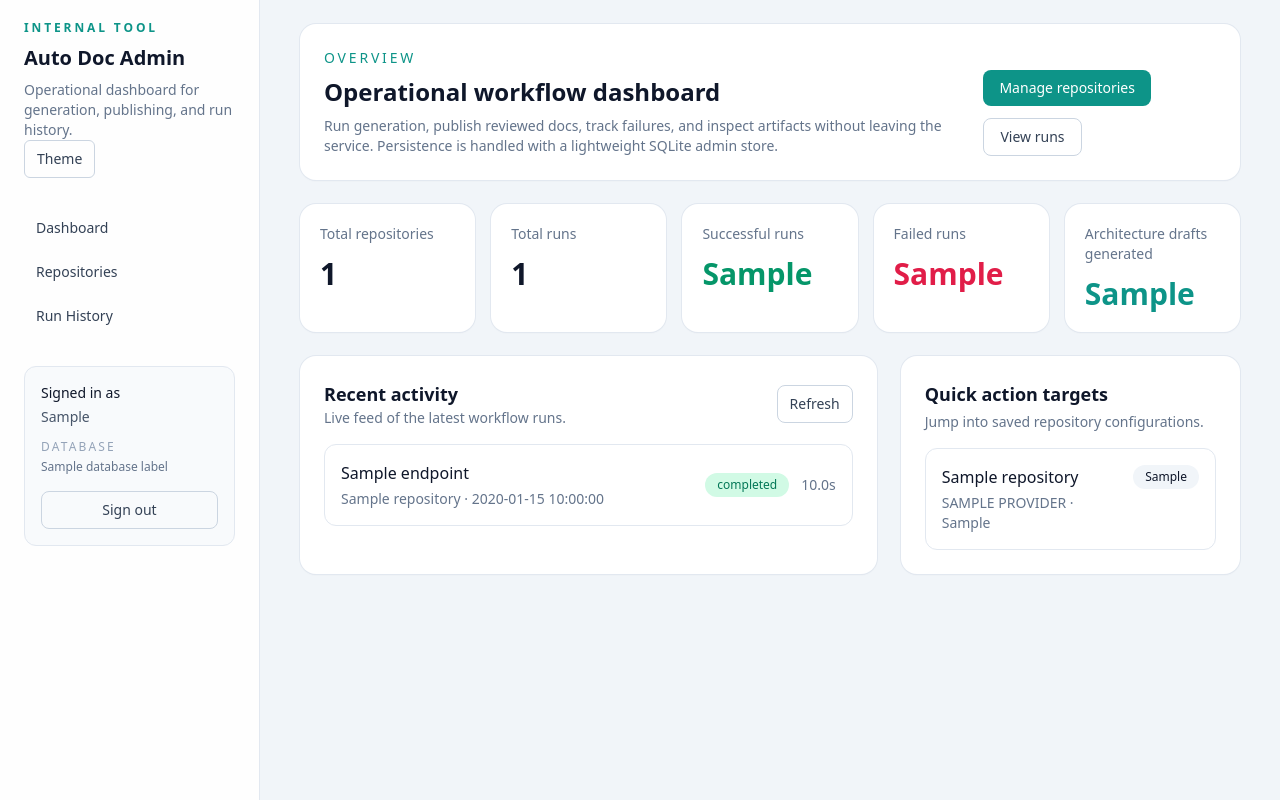
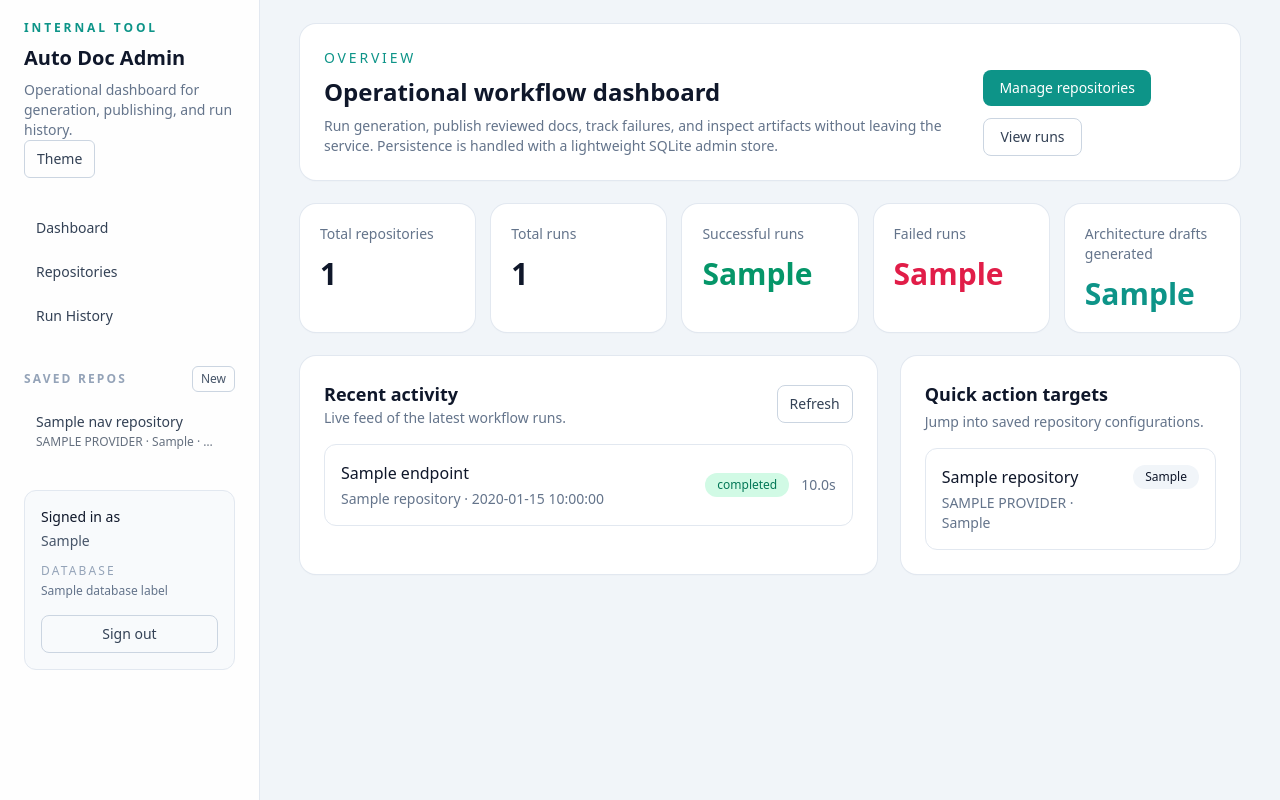
Before and after one commit to Digital-Metabolic-Twin-Centre/autodoc, a FastAPI app: template src/templates/admin/dashboard.html in a window 1280 px wide. Run offline with FastAPI, Linux system fonts and the light colour scheme; the template is opened without the code that fills it: most values are stand-ins (such as "Sample title", 1, 10 or a date in 2020); some libraries are stand-ins or nearby versions.

Commit message:
feat: add saved repo to sidebar

```diff
--- a/src/admin/router.py
+++ b/src/admin/router.py
@@ -99,6 +99,11 @@ def _is_htmx(request: Request) -> bool:
     return request.headers.get("HX-Request") == "true"
 
 
+def _navigation_repositories() -> list[RepositoryConfig]:
+    with SessionLocal() as session:
+        return session.scalars(select(RepositoryConfig).order_by(RepositoryConfig.name.asc())).all()
+
+
 def _template_response(
     request: Request,
     name: str,
@@ -110,6 +115,8 @@ def _template_response(
     csrf_token = get_or_create_csrf_token(request)
     context["csrf_token"] = csrf_token
     context["database_label"] = _database_label()
+    if context.get("admin_user") and "navigation_repositories" not in context:
+        context["navigation_repositories"] = _navigation_repositories()
     content = templates.get_template(name).render(context)
     response = HTMLResponse(content=content, status_code=status_code)
     ensure_csrf_token(request, response, csrf_token)
--- a/src/templates/admin/base.html
+++ b/src/templates/admin/base.html
@@ -80,6 +80,26 @@
           class="block rounded-lg px-3 py-2 text-sm {% if active_path.startswith('/admin/runs') %}bg-teal-600 text-white{% else %}text-slate-700 hover:bg-slate-100 dark:text-slate-200 dark:hover:bg-shell-800{% endif %}">Run
           History</a>
       </nav>
+      {% if navigation_repositories %}
+      <div class="mt-8">
+        <div class="flex items-center justify-between gap-3">
+          <p class="text-xs font-semibold uppercase tracking-[0.18em] text-slate-400 dark:text-slate-500">Saved repos</p>
+          <a href="/admin/repositories/new"
+            class="rounded-md border border-slate-300 px-2 py-1 text-xs font-medium text-slate-600 transition hover:border-teal-500 hover:text-slate-950 focus:outline-none focus:ring-2 focus:ring-teal-500/30 dark:border-slate-700 dark:text-slate-300 dark:hover:border-teal-400 dark:hover:text-white">New</a>
+        </div>
+        <div class="mt-3 max-h-72 space-y-1 overflow-y-auto pr-1">
+          {% for nav_repository in navigation_repositories %}
+          {% set repo_href = '/admin/repositories/' ~ nav_repository.id %}
+          <a href="{{ repo_href }}"
+            class="block rounded-lg px-3 py-2 text-sm {% if active_path == repo_href or active_path.startswith(repo_href ~ '/') %}bg-teal-50 text-teal-800 ring-1 ring-teal-200 dark:bg-teal-400/10 dark:text-teal-200 dark:ring-teal-400/30{% else %}text-slate-700 hover:bg-slate-100 dark:text-slate-200 dark:hover:bg-shell-800{% endif %}">
+            <span class="block truncate font-medium">{{ nav_repository.name }}</span>
+            <span class="mt-0.5 block truncate text-xs opacity-75">{{ nav_repository.provider|upper }} · {{
+              nav_repository.repo_path }} · {{ nav_repository.default_branch }}</span>
+          </a>
+          {% endfor %}
+        </div>
+      </div>
+      {% endif %}
       <div
         class="mt-8 rounded-xl border border-slate-200 bg-slate-50 p-4 text-sm dark:border-slate-800 dark:bg-shell-800/70">
         <p class="font-medium">Signed in as</p>
```
Also changed, not shown: tests/test_admin_router.py (+16 -0 lines).
